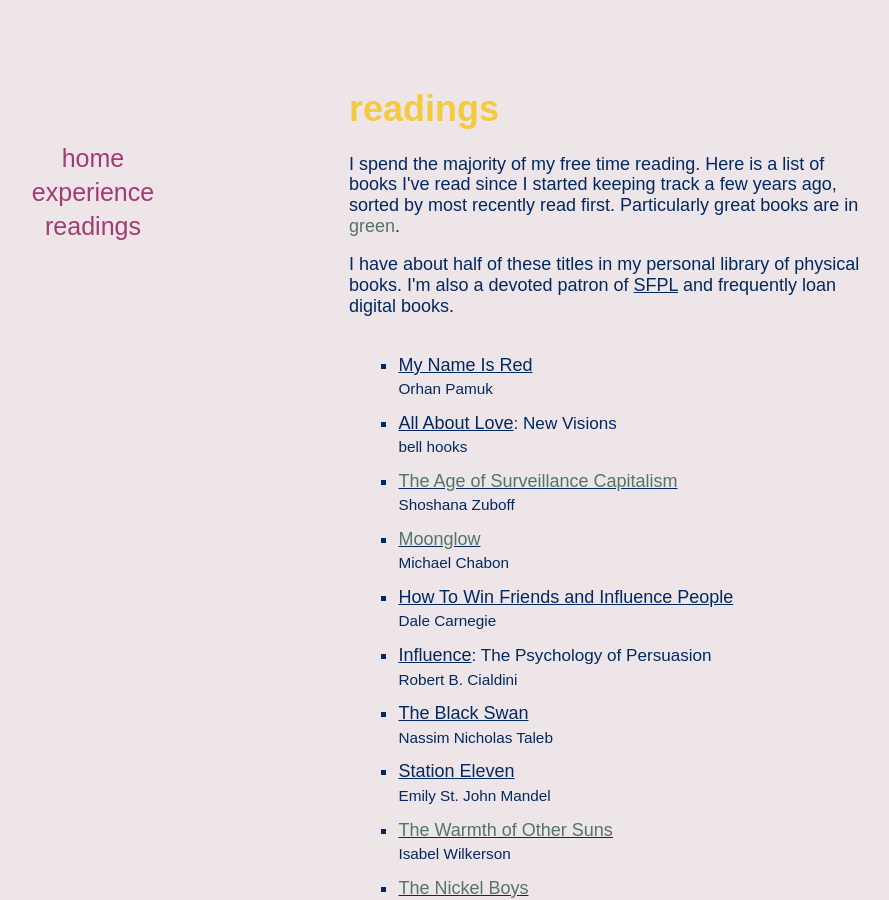
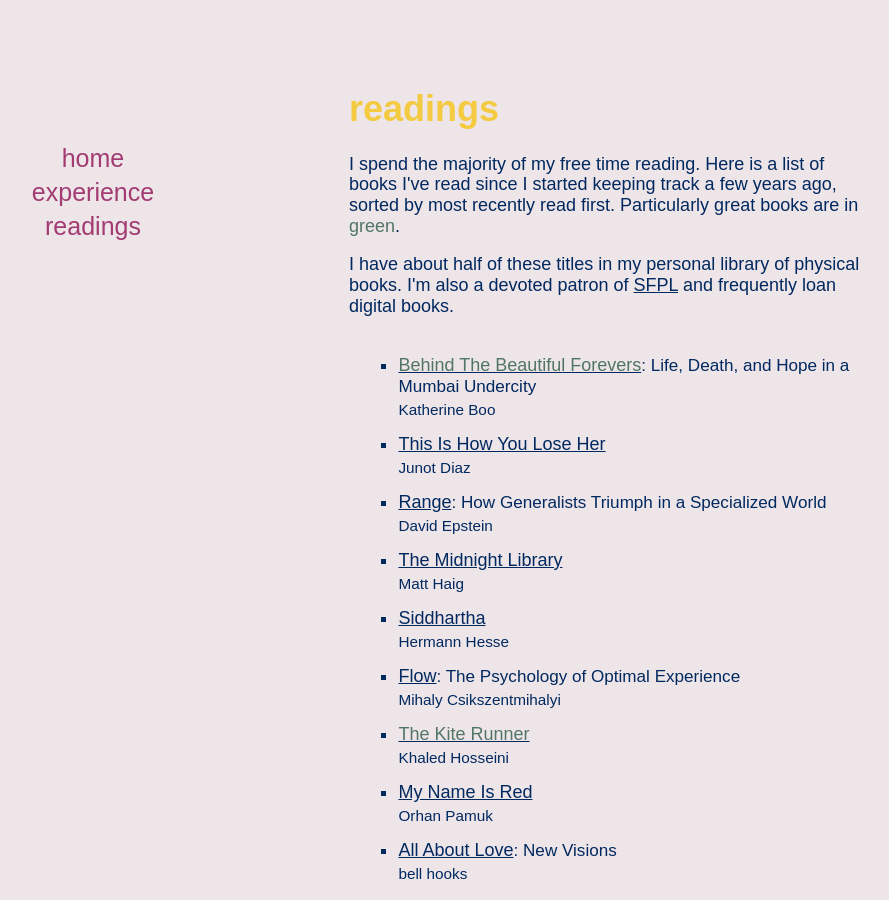
Before and after one commit to nevilgeorge/www-blog, a Jekyll site: the page built from readings.html, in a window 1280 px wide and 900 px high. Shown: the whole window, without its empty margins (35-924 px from the left). Built offline with Jekyll 4.4.1, drawn with Linux system fonts in a browser that asks for light colours; nearby versions of some CDN libraries; some web fonts are replaced; library files that are not in the unit come from our copies.

Commit message:
Summer update: new role + readings

```diff
--- a/_data/readings.yaml
+++ b/_data/readings.yaml
@@ -1,3 +1,30 @@
+
+- author: Katherine Boo
+  link: https://www.goodreads.com/book/show/11869272-behind-the-beautiful-forevers
+  title: Behind The Beautiful Forevers
+  subtitle: 'Life, Death, and Hope in a Mumbai Undercity'
+  great_read: true
+- author: Junot Diaz
+  link: https://www.goodreads.com/book/show/13503109-this-is-how-you-lose-her
+  title: This Is How You Lose Her
+- author: David Epstein
+  link: https://www.goodreads.com/book/show/41795733-range
+  title: Range
+  subtitle: 'How Generalists Triumph in a Specialized World'
+- author: Matt Haig
+  link: https://www.goodreads.com/book/show/52578297-the-midnight-library
+  title: The Midnight Library
+- author: Hermann Hesse
+  link: https://www.goodreads.com/book/show/52036.Siddhartha
+  title: Siddhartha
+- author: Mihaly Csikszentmihalyi
+  link: https://www.goodreads.com/book/show/66354.Flow
+  title: Flow
+  subtitle: 'The Psychology of Optimal Experience'
+- author: Khaled Hosseini
+  link: https://www.goodreads.com/book/show/77203.The_Kite_Runner
+  title: The Kite Runner
+  great_read: true
 - author: Orhan Pamuk
   link: https://www.goodreads.com/book/show/2517.My_Name_Is_Red
   title: My Name Is Red
```
Also changed, not shown: experience.md (+1 -1 lines), index.md (+3 -3 lines), Gemfile.lock.
